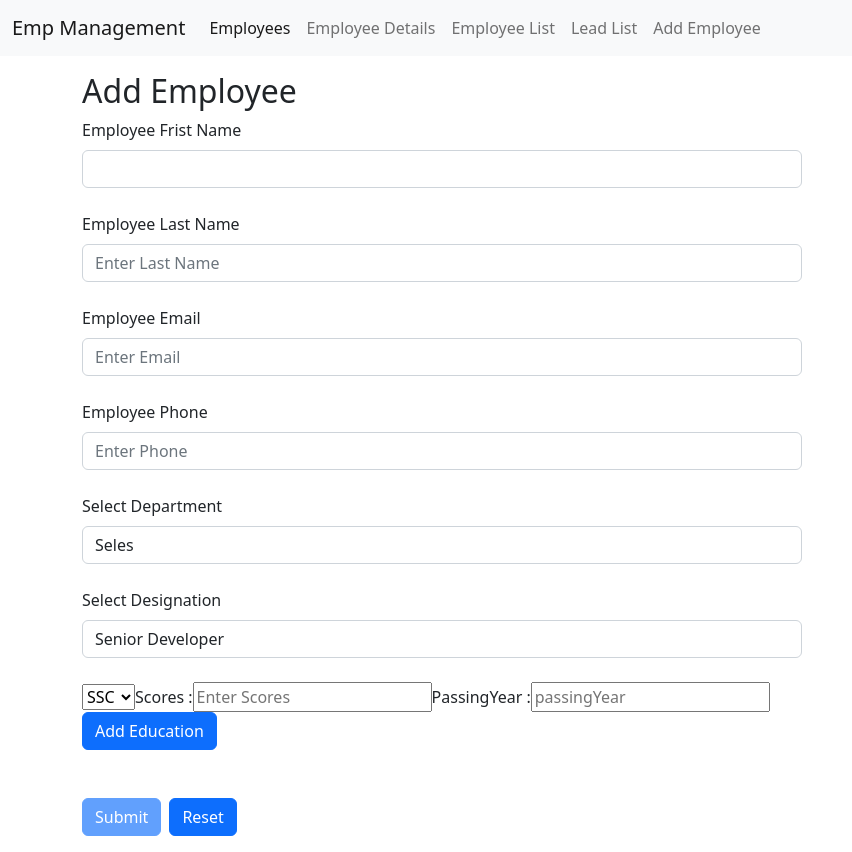
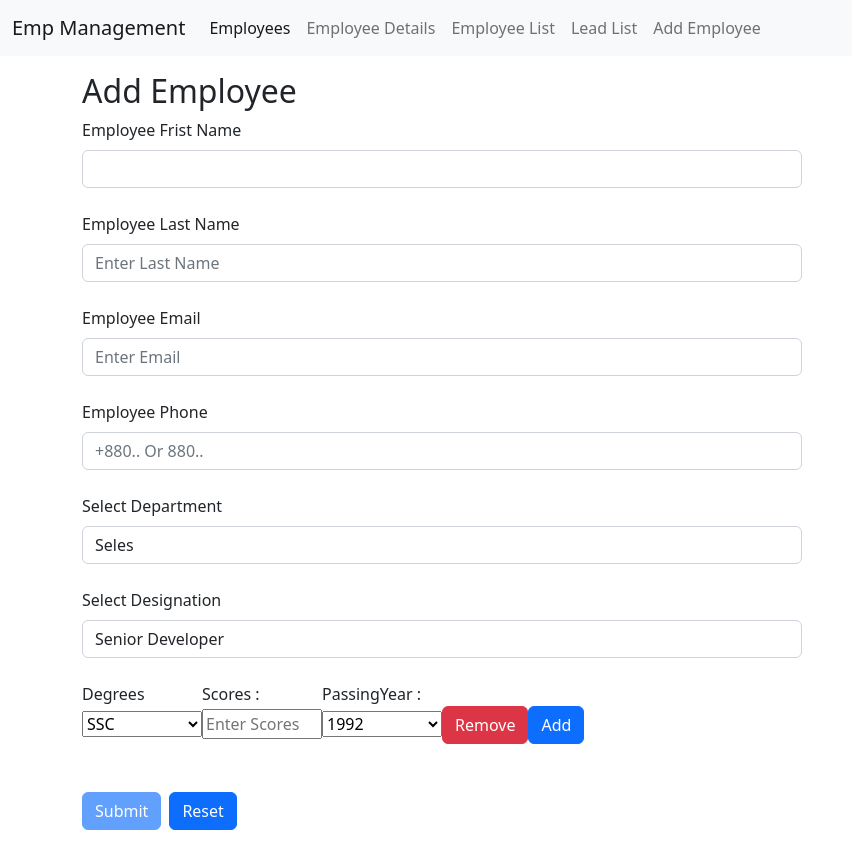
Before and after one commit to SajalSenCSE/EmployeeManagementApp, an Angular app: page /add in a window 1280 px wide. Shown: the whole page, without its empty margins (0-852 px from the left). Built offline with nearby package versions, Linux system fonts and the light colour scheme.

Commit message:
UntillCheckYears

```diff
--- a/src/app/Employee/employee-add/employee-add.component.html
+++ b/src/app/Employee/employee-add/employee-add.component.html
@@ -1,4 +1,3 @@
-
 <div class="container my-3">
     <div class="row col-md-8">
         <div>
@@ -33,17 +32,19 @@
             </div><br>
             <div class="form-group">
                 <label for="number" class="form-label">Employee Phone</label><br>
-                <input type="number" class="form-control" placeholder="Enter Phone" formControlName="Phone">
+                <input type="number" class="form-control" placeholder="+880.. Or 880.."
+                    formControlName="Phone">
                 <span class="error-block"
                     *ngIf="!addEmployeeForm.controls['Phone'].valid && (addEmployeeForm.controls['Phone'].touched)">
                     <span *ngIf="addEmployeeForm.controls['Phone'].hasError('required')">
                         Please Provide Phone
                     </span>
-                    <span *ngIf="addEmployeeForm.controls['Phone'].hasError('maxlength')">
-                        Max Lengtht less then 11
+                    <span *ngIf="addEmployeeForm.controls['Phone'].hasError('pattern')">
+                        Phuber have to start with +88 or 88 and length 11 digit
                     </span>
                 </span>
             </div><br>
+
             <div class="form-group">
                 <label for="exampleFormControlSelect1" class="form-label">Select Department</label><br>
                 <select class="form-control" formControlName="Department">
@@ -53,31 +54,50 @@
                     *ngIf="!addEmployeeForm.controls['Department'].valid && (addEmployeeForm.controls['Department'].touched )">Select
                     A Department</span>
             </div><br>
+
             <div class="form-group">
                 <label for="exampleFormControlSelect1" class="form-label">Select Designation</label><br>
                 <select class="form-control" formControlName="Designation">
                     <option *ngFor="let data of Designations" value={{data.Id}}>{{data.Name}}</option>
                 </select>
                 <span class="error-block"
-                    *ngIf="!addEmployeeForm.controls['Designation'].valid && (addEmployeeForm.controls['Designation'].touched )">Select
-                    Designation</span>
+                    *ngIf="!addEmployeeForm.controls['Designation'].valid && (addEmployeeForm.controls['Designation'].touched )">
+                    Select Designation
+                </span>
             </div><br>
+
             <div class="form-group">
-              <div *ngFor="let control of addEmployeeForm.controls.Education.controls;let temp=index let i=index"  [formGroup]="control">
+                <div *ngFor="let control of addEmployeeForm.controls.Education.controls;let temp=index let i=index"
+                    [formGroup]="control">
+                    <label *ngIf="i==0" class="col-md-2">Degrees</label>
+                    <label class="col-md-2" *ngIf="i==0">Scores : </label>
+                    <label class="col-md-2" *ngIf="i==0">PassingYear : </label><br>
 
-                <select formControlName="degree">
+                    <select formControlName="degree" class="col-md-2">
                         <option *ngFor="let s of degrees" value="{{s.Name}}">{{s.Name}}</option>
                     </select>
-                <label>Scores : </label>
-                <input type="number" placeholder="Enter Scores" formControlName="Scores">
-                <label>PassingYear : </label>
-                <input type="number" placeholder="passingYear" formControlName="passingYear">
-                <button class="btn btn-danger" *ngIf="i!=0" (click)="Remove(i)">Remove</button>
-                <button (click)="addEdu()" *ngIf="c==i" class="btn btn-primary">Add Education</button>
+
+                    <input type="number" class="col-md-2" placeholder="Enter Scores" formControlName="Scores">
+
+                    <select formControlName="passingYear" class="col-md-2">
+                        <option *ngFor="let s of passingYears" value="s">{{s}}</option>
+                    </select>
+
+                    <button class="btn btn-danger" (click)="Remove(i)">Remove</button>
+                    <button (click)="addEdu()" *ngIf="c==i" class="btn btn-primary">Add</button><br>
+                    <span class="error-block col-md-2"
+                        *ngIf="!control.controls.degree.valid && (control.controls.Scores.touched || btnDisaabaleEdu)">Select
+                        Dergree</span>
+                    <span class="error-block col-md-2"
+                        *ngIf="!control.controls.Scores.valid && (control.controls.Scores.touched || btnDisaabaleEdu)">
+                        Numer 1 to 5</span>
+                    <span class="error-block col-md-2"
+                        *ngIf="!control.controls.passingYear.valid && (control.controls.Scores.touched || btnDisaabaleEdu )">
+                        Numer 1 to 5</span>
                 </div>
-              <span class="error-block" *ngIf="!this.addEmployeeForm.controls.Education.valid
+                <!-- <span class="error-block" *ngIf="!this.addEmployeeForm.controls.Education.valid
                 &&(this.addEmployeeForm.controls.Education.touched||btnDisaabaleEdu) "> Fill Education Or Remove It
-              </span>
+                </span> -->
                 <br>
             </div><br>
             <button type="submit" [disabled]="!addEmployeeForm.valid" class="btn btn-primary">Submit</button>
--- a/src/app/Employee/employee-add/employee-add.component.ts
+++ b/src/app/Employee/employee-add/employee-add.component.ts
@@ -14,12 +14,12 @@ import { UtilityData } from 'src/app/Utility/utility-data';
   styleUrls: ['./employee-add.component.css']
 })
 export class EmployeeAddComponent implements OnInit {
+
   addEmployeeForm: FormGroup<EmployeeInputTypeForm>;
   Departments: Dropdown[] = UtilityData.GetDept();
   addBtnDisable: boolean = true;
-
+  passingYears:string[]=UtilityData.GetYear();
   Designations: Dropdown[] = UtilityData.Positation();
-
   degrees: Dropdown[] = UtilityData.GetDegres();
 Scores: any;
 
@@ -30,14 +30,14 @@ Scores: any;
       FName: new FormControl(null, [Validators.required]),
       LName: new FormControl(null, Validators.required),
       Email: new FormControl(null, [Validators.required, Validators.email]),
-      Phone: new FormControl(null, [Validators.required, Validators.maxLength(11)]),
+      Phone: new FormControl(null, [Validators.required, Validators.pattern("(?:\\+88|88)?(01[3-9]\\d{8})")]),
       Department: new FormControl(1, [Validators.required]),
       Designation: new FormControl(1, Validators.required),
       Education: new FormArray([
         this.fb.group({
           degree: new FormControl('SSC'),
-          Scores: new FormControl<number | null>(null, Validators.required),
-          passingYear: new FormControl<number | null>(null, Validators.required)
+          Scores: new FormControl<number|null>(null, [Validators.required,Validators.min(1),Validators.max(5)]),
+          passingYear: new FormControl('2020', [Validators.required])
         })
       ])
     })
@@ -59,9 +59,8 @@ Scores: any;
       let eduArray = this.addEmployeeForm.get('Education') as FormArray;
       let newEdu = this.fb.group<EducationType>({
         degree: new FormControl('SSC',Validators.required),
-        Scores: new FormControl(null,Validators.required),
-        passingYear: new FormControl(null,Validators.required)
-
+        Scores: new FormControl(null,[Validators.required,Validators.min(1),Validators.max(5)]),
+        passingYear: new FormControl('2020',Validators.required)
       })
       eduArray.push(newEdu);
       this.c=this.c+1;
@@ -74,4 +73,10 @@ Scores: any;
     eduArray.removeAt(i);
     this.c=this.c-1;
   }
+  passingYearCheck(fg:FormGroup):Validators{
+    let currentYear=new Date()
+    let x=fg.get('passingYear')?.value;
+    console.log(x);
+    return fg.get('passingYear')?.value >= currentYear ? false:{notMatch:true};
+  }
 }
--- a/src/app/Utility/utility-data.ts
+++ b/src/app/Utility/utility-data.ts
@@ -44,6 +44,10 @@ export class UtilityData {
         { Id: 3, Name: 'BSC' }
       ]
 
+      static PassingYear:string[]=['1992','1993','1994','1995','1996','1997','1998','1999'
+        ,'2000','2001','2002','2003','2004','2005','2006','2007','2008','2009','2010',
+        '2011','2012','2013','2014','2015','2016','2017','2018','2019','2020','2021','2022'];
+
     public static GetDept(): Dropdown[] {
         return UtilityData.Departments;
     }
@@ -54,4 +58,7 @@ export class UtilityData {
     public static GetDegres(): Dropdown[]{
         return UtilityData.Degrees;
     }
+    public static GetYear():string[]{
+        return UtilityData.PassingYear;
+    }
 }
--- a/src/app/models/EmployeeInputTypeForm.ts
+++ b/src/app/models/EmployeeInputTypeForm.ts
@@ -2,7 +2,7 @@ import { FormArray, FormControl, FormGroup } from "@angular/forms";
 import { EducationType } from "./education-type";
 
 export interface EmployeeInputTypeForm {
-    FName:  FormControl<string|null>
+    FName: FormControl<string|null>
     LName: FormControl<string|null>,
     Email: FormControl<string|null>,
     Phone: FormControl<string|null>,
--- a/src/app/models/education-type.ts
+++ b/src/app/models/education-type.ts
@@ -3,6 +3,5 @@ import { FormControl } from "@angular/forms";
 export interface EducationType {
     degree:FormControl<string|null>,
     Scores:FormControl<number|null>,
-    passingYear:FormControl<number|null>
-
+    passingYear:FormControl<string|null>
 }
```
Lines whose indentation alone changed are shown as unchanged.
